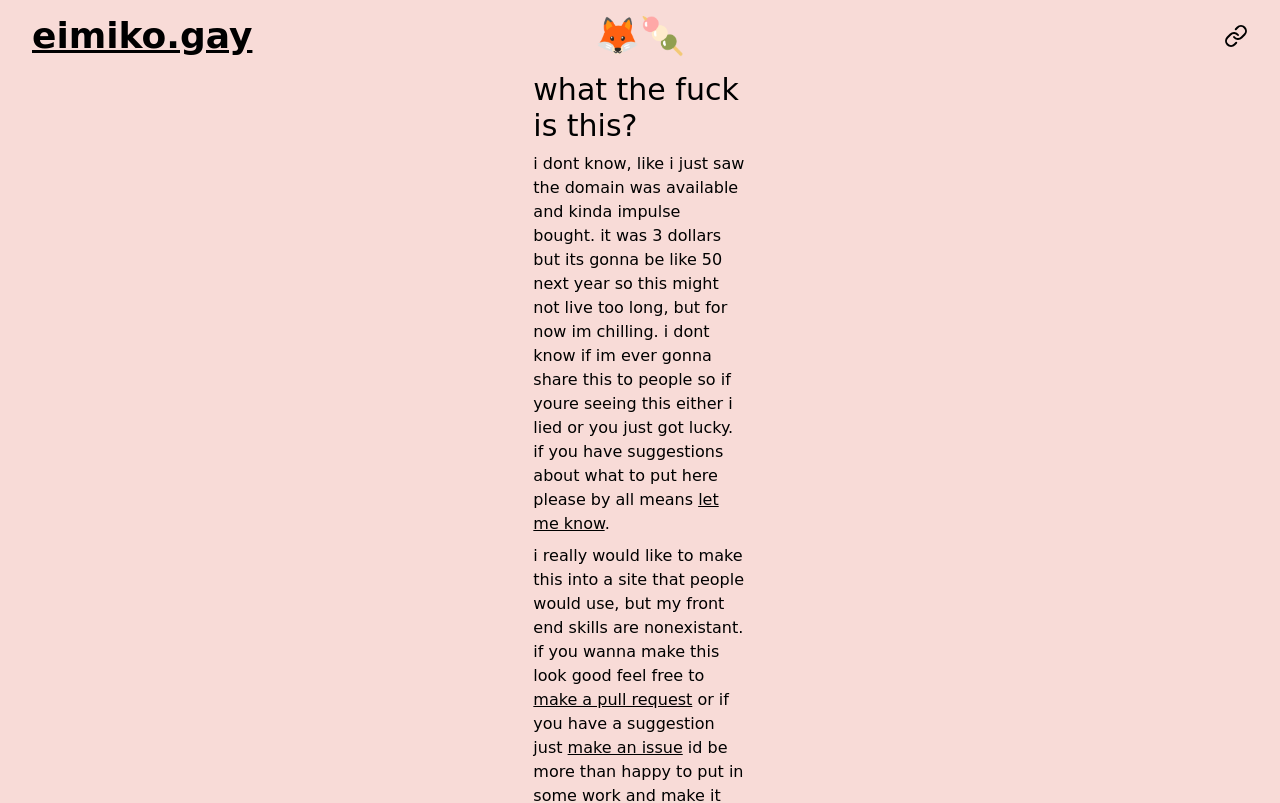
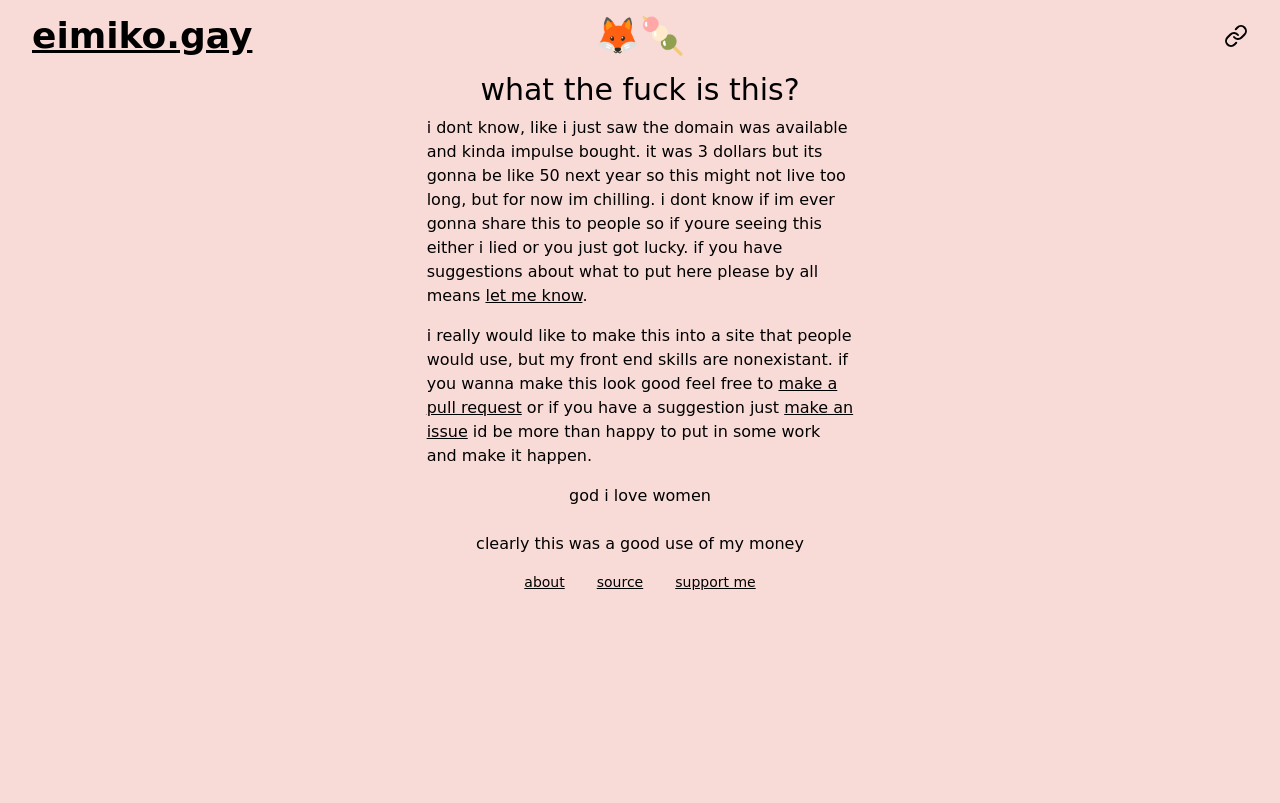
Before and after one commit to HazelTheWitch/eimiko.gay, a SvelteKit app: page /about in a window 1280 px wide. Shown: the top 803 px of the page. Built offline with nearby package versions, Linux system fonts and the light colour scheme.

Commit message:
adjusted to new grid layout

```diff
--- a/src/routes/about/+page.svelte
+++ b/src/routes/about/+page.svelte
@@ -1,6 +1,4 @@
-<div class="md:w-1/2">
-    <h1 class="text-3xl">what the fuck is this?</h1>
-    <p class="my-2">i dont know, like i just saw the domain was available and kinda impulse bought. it was 3 dollars but its gonna be like 50 next year so this might not live too long, but for now im chilling. i dont know if im ever gonna share this to people so if youre seeing this either i lied or you just got lucky. if you have suggestions about what to put here please by all means <a class="underline" href="https://github.com/HazelTheWitch/eimiko.gay/issues/new?assignees=HazelTheWitch" target="_blank" rel="noreferrer noopener">let me know</a>.</p>
-    <p class="my-2">i really would like to make this into a site that people would use, but my front end skills are nonexistant. if you wanna make this look good feel free to <a class="underline" href="https://github.com/HazelTheWitch/eimiko.gay/pulls" target="_blank" rel="noreferrer noopener">make a pull request</a> or if you have a suggestion just <a class="underline" href="https://github.com/HazelTheWitch/eimiko.gay/issues/new?assignees=HazelTheWitch" target="_blank" rel="noreferrer noopener">make an issue</a> id be more than happy to put in some work and make it happen.</p>
-    <p class="my-2">god i love women</p>
-</div>
+<h1 class="text-3xl">what the fuck is this?</h1>
+<p class="my-2">i dont know, like i just saw the domain was available and kinda impulse bought. it was 3 dollars but its gonna be like 50 next year so this might not live too long, but for now im chilling. i dont know if im ever gonna share this to people so if youre seeing this either i lied or you just got lucky. if you have suggestions about what to put here please by all means <a class="underline" href="https://github.com/HazelTheWitch/eimiko.gay/issues/new?assignees=HazelTheWitch" target="_blank" rel="noreferrer noopener">let me know</a>.</p>
+<p class="my-2">i really would like to make this into a site that people would use, but my front end skills are nonexistant. if you wanna make this look good feel free to <a class="underline" href="https://github.com/HazelTheWitch/eimiko.gay/pulls" target="_blank" rel="noreferrer noopener">make a pull request</a> or if you have a suggestion just <a class="underline" href="https://github.com/HazelTheWitch/eimiko.gay/issues/new?assignees=HazelTheWitch" target="_blank" rel="noreferrer noopener">make an issue</a> id be more than happy to put in some work and make it happen.</p>
+<p class="my-2">god i love women</p>
--- a/src/routes/twitter/+page.svelte
+++ b/src/routes/twitter/+page.svelte
@@ -1,7 +1,6 @@
 <script lang="ts">
 	import Handle from "$lib/Handle.svelte";
 	import Hashtag from "$lib/Hashtag.svelte";
-	import Link from "$lib/Link.svelte";
 </script>
 
 <h1 class="text-3xl">eimiko on twitter.com</h1>
```
